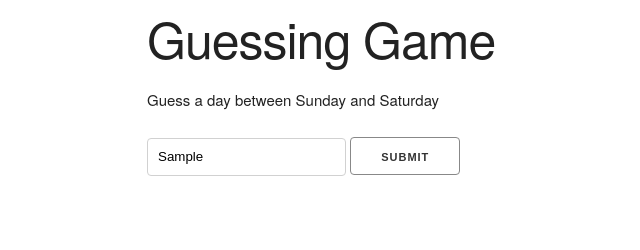
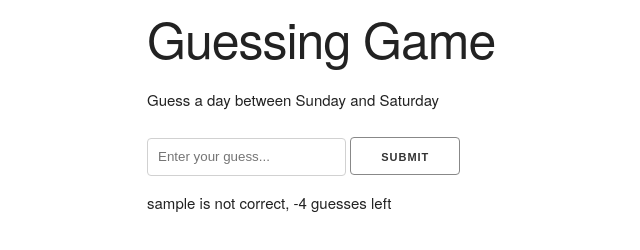
Before and after one commit to Hamicch/GuessingGame, a plain HTML site: page index.html in a window 1280 px wide. Both pictures are taken after typing "Sample" into the empty fields and a click on the input "Submit". Shown: the whole page, without its empty margins (13-653 px from the left). Drawn offline with nearby package versions, Linux system fonts and the light colour scheme.

Commit message:
Added functionalities

```diff
--- a/app.js
+++ b/app.js
@@ -1,6 +1,6 @@
 /**
  GAME FUNCTIONS
- - Player must guess a name from the array of names.
+ - Player must guess a name from the array of week days.
  - Player gets a certain amount of guesses.
  - Notify player of guesses remaining.
  - Notify the player of correct answer if lose.
@@ -33,5 +33,70 @@ dayTwo.textContent = lastDayOfWeek;
 
 // Listen for guess
 guessBtn.addEventListener('click', () => {
-        console.log(guessInput.value);
-})
+        let guess = guessInput.value.toLowerCase();
+
+        //Validate
+        for (let i in daysOfWeek) {
+                if (daysOfWeek[i] === guess) {
+                }
+                // Check if won
+                if (guess === winningDay.toLowerCase()) {
+
+                        gameOver(true, `${winningDay} is correct, YOU WIN!`);
+                }
+                else if (guess === '') {
+                        setMessage(`Input a guess!`, 'red');
+                        // Change border color
+                        guessInput.style.borderColor = 'red';
+                }
+                else {
+                        // Wrong day
+                        guessesLeft -= 1;
+
+                        console.log(guessesLeft);
+
+
+                        if (guessesLeft === 0) {
+                                //Game over, you lost.
+
+                                gameOver(false, `Game Over, you lost. The correct day was ${winningDay}`)
+
+                        } else {
+                                // Game continues answer is wrong
+
+                                // Change border color
+                                guessInput.style.borderColor = 'color';
+                                // Change text color
+
+                                // Clear input
+                                guessInput.value = '';
+
+                                // Tell user its the wrong number
+                                setMessage(` ${guess} is not correct, ${guessesLeft} guesses left`, );
+                        }
+
+                }
+        }
+});
+
+// Game over
+function gameOver(won, msg) {
+        let color;
+        won === true ? color = 'green' : color = 'red';
+        // Disable input
+        guessInput.disable = true;
+        // Change border color
+        guessInput.style.borderColor = 'color';
+        // Change text color
+        guessInput.style.color = 'color'
+
+
+        // Set message
+        setMessage(msg);
+}
+
+// Set message function
+function setMessage(msg, color) {
+        message.style.color = color;
+        message.textContent = msg;
+}
--- a/index.html
+++ b/index.html
@@ -5,7 +5,7 @@
   <meta name="viewport" content="width=device-width, initial-scale=1.0">
   <meta http-equiv="X-UA-Compatible" content="ie=edge">
   <link rel="stylesheet" href="https://cdnjs.cloudflare.com/ajax/libs/skeleton/2.0.4/skeleton.css" />
-  <title>Number Guesser</title>
+  <title>Day Guesser</title>
 </head>
 <body>
   <div class="container">
```
